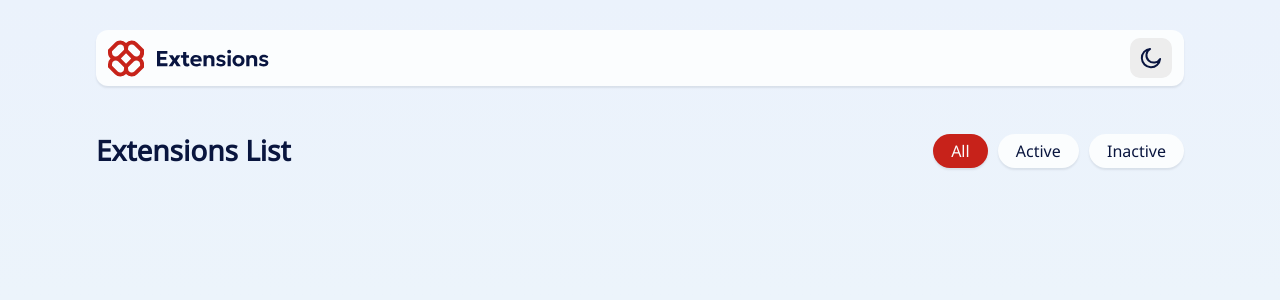
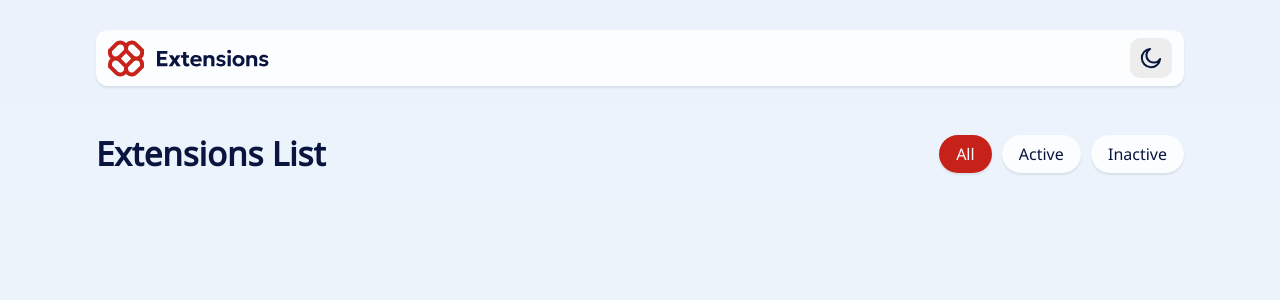
Before and after one commit to FriedAxons/browser-extension-manager-ui, a React (Vite) app: page / in a window 1280 px wide. Shown: the top 300 px of the page. Built offline with nearby package versions, Linux system fonts and the light colour scheme.

Commit message:
Add styles to Filterbar
- Apply colors to text and buttons during hover
and selected states

- Apply color mode color styles to Filterbar h3

```diff
--- a/src/colormode.css
+++ b/src/colormode.css
@@ -12,8 +12,10 @@
   --bs-topbar-btn-hover: hsl(0, 0%, 78%);
 
   /* FilterBar */
+  --bs-filterbar-header-color: hsl(227, 75%, 14%);
   --bs-filterbar-btn-bg: hsl(200, 60%, 99%);
   --bs-filterbar-btn-bg-hover: hsl(0,0%, 93%);
+  --bs-filterbar-btn-selected-hover-bg: hsl(3, 71%, 56%);
   --bs-filterbar-btn-hover-color: hsl(226, 11%, 37%);
   --bs-filterbar-btn-selected-bg: hsl(3, 77%, 44%);
   --bs-filterbar-btn-selected-color: hsl(200, 60%, 99%);
@@ -32,8 +34,11 @@
   --bs-topbar-btn-hover: hsl(226, 11%, 37%);
 
   /* FilterBar */
+  --bs-filterbar-header-color: hsl(200, 60%, 99%);
   --bs-filterbar-btn-bg: hsl(225, 23%, 24%);
   --bs-filterbar-btn-bg-hover: hsl(226, 11%, 37%);
+  --bs-filterbar-btn-selected-hover-bg: hsl(3, 71%, 56%);
+  --bs-filterbar-btn-hover-color: hsl(200, 60%, 99%);
   --bs-filterbar-btn-selected-bg: hsl(3, 86%, 64%);
   --bs-filterbar-btn-selected-color: hsl(227, 75%, 14%);
   --bs-filterbar-btn-color: hsl(200, 60%, 99%);
@@ -88,14 +93,17 @@ body > div {
   background-color: var(--bs-topbar-btn-hover);
 }
 
+
 /* FilterBar */
 .filterbar {
   margin-top: 3em;
 }
 
-.filterbar .btn-group > .btn {
-  padding: 5px 18px;
-  box-shadow: var(--bs-bshadow);
+.filterbar-header {
+  color: var(--bs-filterbar-header-color);
+  margin-bottom: 0;
+  font-size: 33px;
+  font-weight: 700;
 }
 
 .filterbar .btn-group > .btn:first-child {
@@ -117,14 +125,17 @@ body > div {
 }
 
 .filterbar .btn-group > .btn {
-  background-color: var(--bs-filterbar-btn-bg);
+  padding: 7px 17px;
   color: var(--bs-filterbar-btn-color);
   border: none;
+  background-color: var(--bs-filterbar-btn-bg);
+  box-shadow: var(--bs-bshadow);
   transition: background-color 0.2s ease;
 }
 
 .filterbar .btn-group > .btn:hover {
   background-color: var(--bs-filterbar-btn-bg-hover);
+  color: var(--bs-filterbar-btn-hover-color);
 }
 
 .filterbar .btn-group .btn-check:checked + .btn {
@@ -132,4 +143,8 @@ body > div {
   color: var(--bs-filterbar-btn-selected-color);
 }
 
+.filterbar .btn-group .btn-check:checked + .btn:hover {
+  background-color: var(--bs-filterbar-btn-selected-hover-bg);
+}
+
 /* GridCard */
--- a/src/components/FilterBar.tsx
+++ b/src/components/FilterBar.tsx
@@ -14,7 +14,7 @@ const Filterbar = () => {
   return (
     <div className="filterbar d-flex justify-content-between align-items-center mb-3">
       {/* Left side heading */}
-      <h3 className="mb-0" style={{"color": "hsl(227, 75%, 14%)", "fontSize": "28px", "fontWeight": "700"}}>Extensions List</h3>
+      <h3 className="filterbar-header">Extensions List</h3>
 
       {/* Right side filter toggles */}
       <ButtonGroup aria-label="Extension filters">
```
